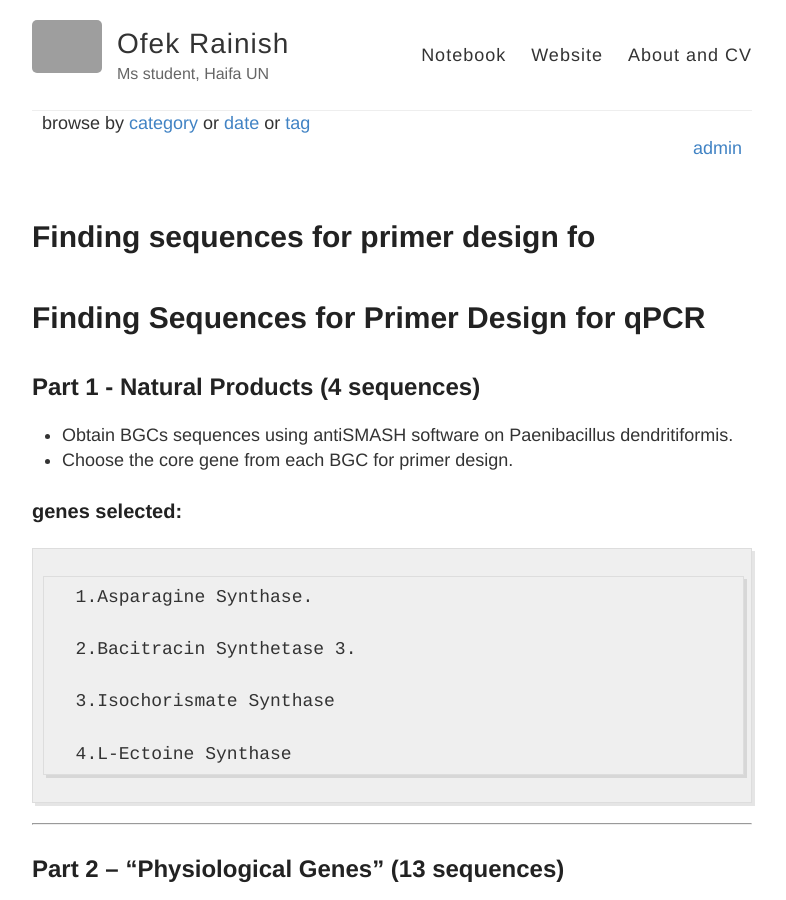
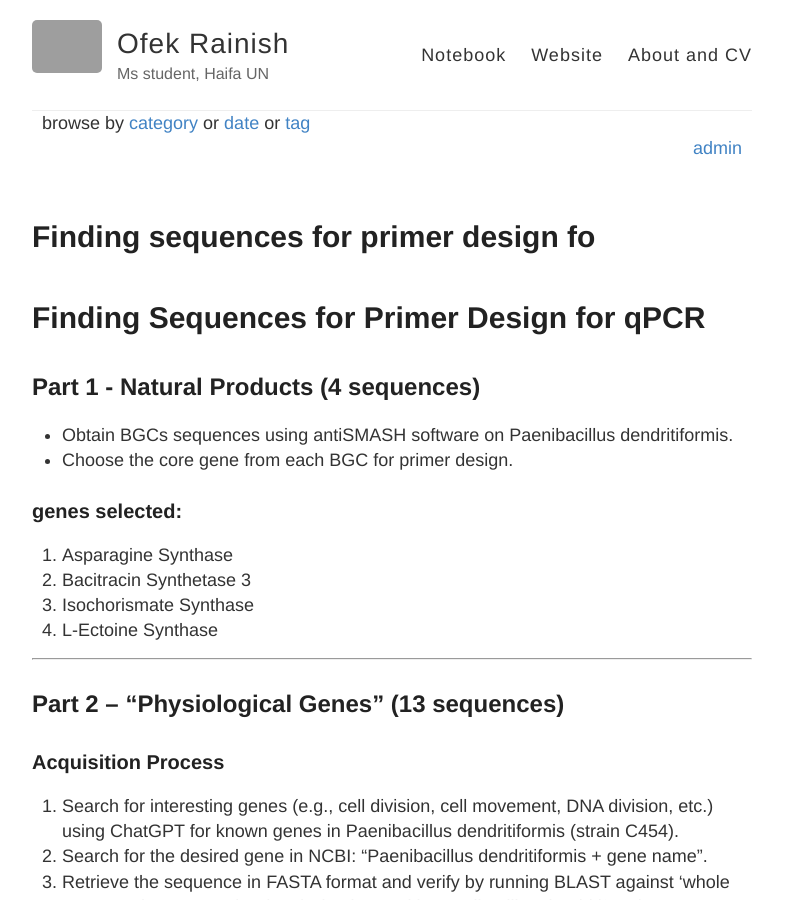
Before and after one commit to OfekRainish/OfekRainish_notebook, a Jekyll site: the page built from _posts/2024-07-09-Finding Sequences for Primer Design fo.md, in a window 1280 px wide and 900 px high. Shown: the whole window, without its empty margins (248-1034 px from the left). Built offline with Jekyll 4.4.1, drawn with Linux system fonts in a browser that asks for light colours; our own code applies the rules of GitHub Pages for plain Markdown files.

Commit message:
Update 2024-07-09-Finding Sequences for Primer Design fo.md

```diff
--- a/_posts/2024-07-09-Finding Sequences for Primer Design fo.md
+++ b/_posts/2024-07-09-Finding Sequences for Primer Design fo.md
@@ -5,13 +5,10 @@
 - Choose the core gene from each BGC for primer design.
 
 ### genes selected:
-      1.Asparagine Synthase.
-
-      2.Bacitracin Synthetase 3.
-
-      3.Isochorismate Synthase
-
-      4.L-Ectoine Synthase
+1. Asparagine Synthase
+2. Bacitracin Synthetase 3
+3. Isochorismate Synthase
+4. L-Ectoine Synthase
 
 
 ---
```
